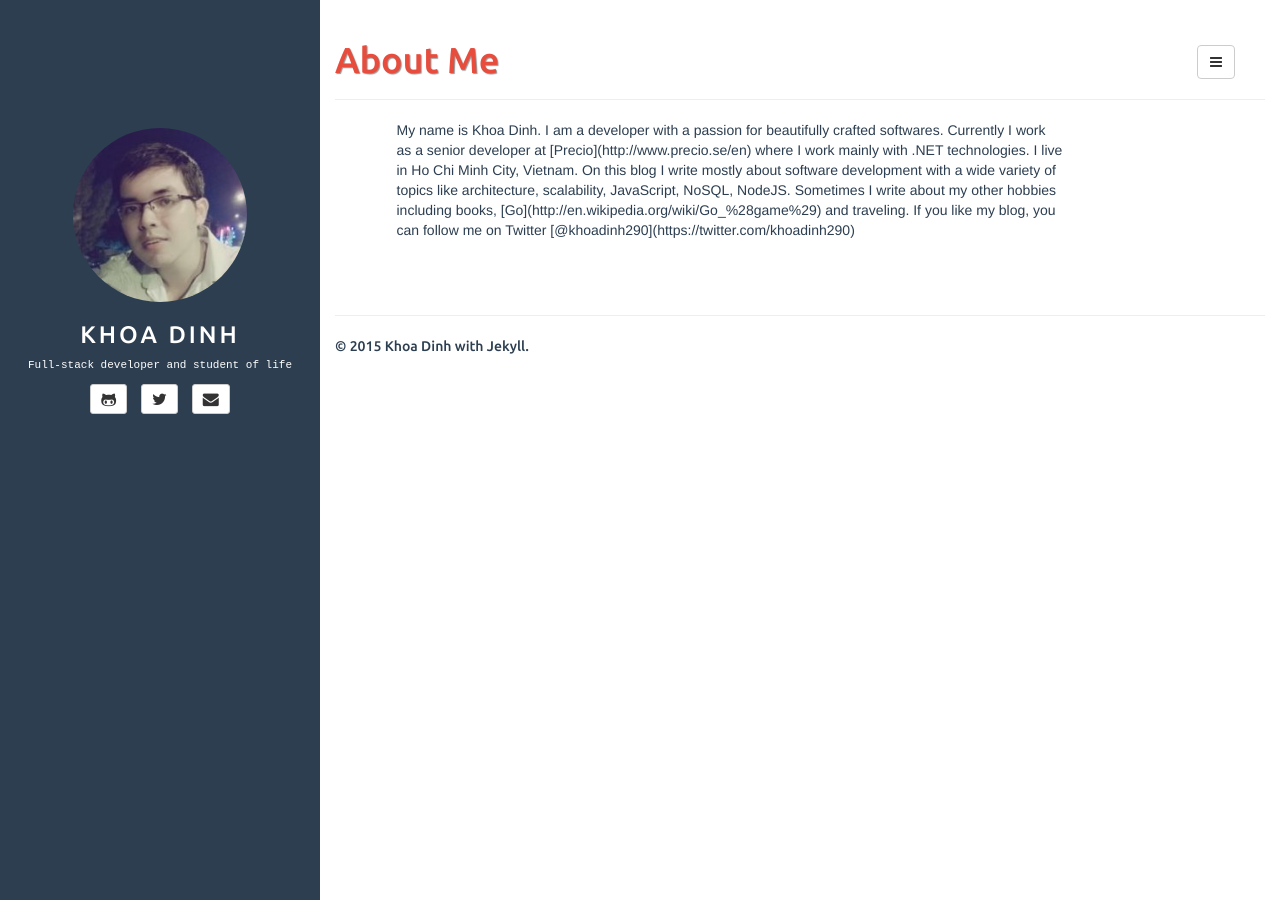
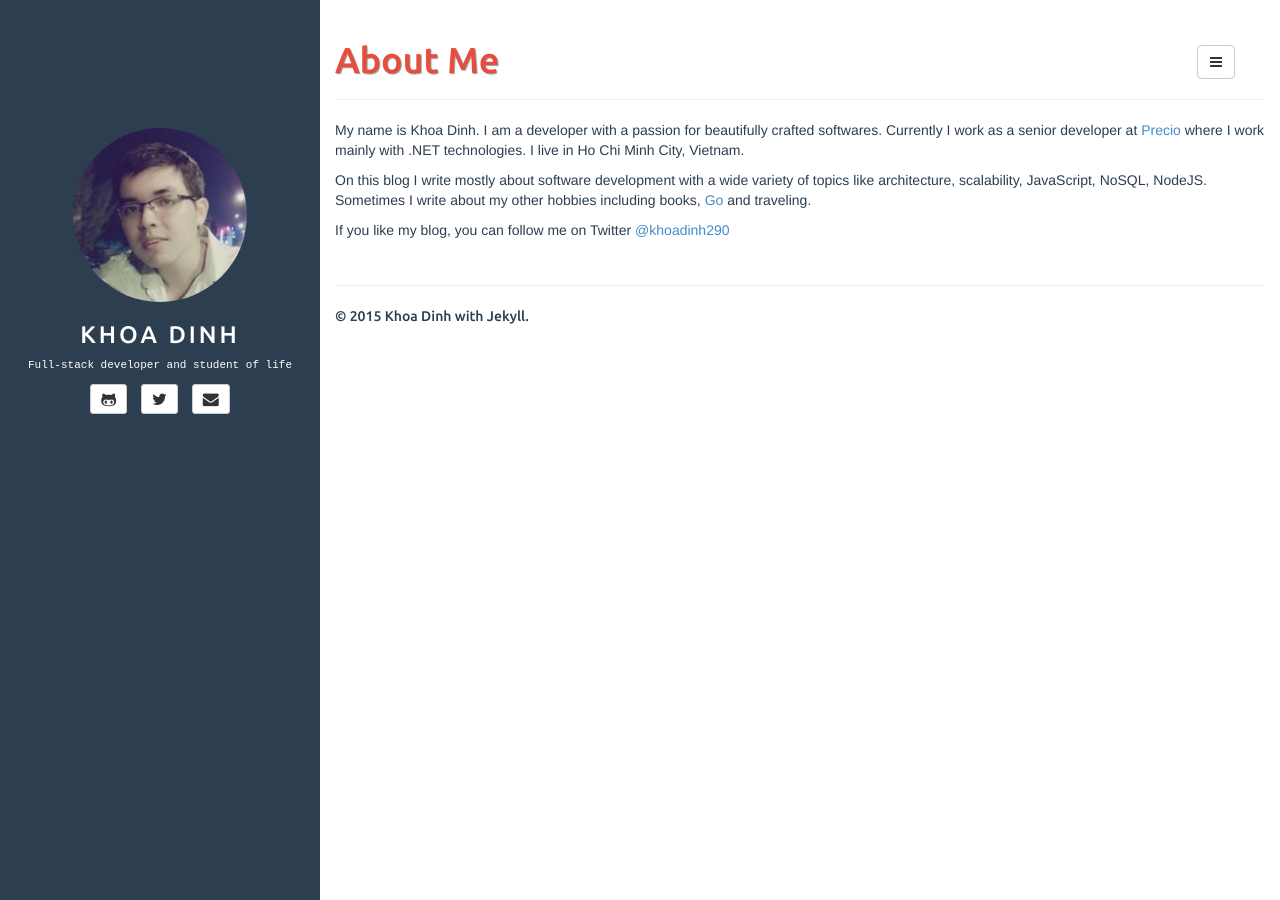
Before and after one commit to KhoaDinh/khoadinh.github.io, a Jekyll site: the page built from about.md, in a window 1280 px wide. Built offline with Jekyll 4.4.1, drawn with Linux system fonts in a browser that asks for light colours; comment, search, counter and statistics services are not loaded.

Commit message:
Update about page

```diff
--- a/about.md
+++ b/about.md
@@ -2,12 +2,9 @@
 layout: page
 title: About Me
 ---
-<article>
-<span class="col-sm-10">
-	My name is Khoa Dinh. I am a developer with a passion for beautifully crafted softwares. Currently I work as a senior developer at [Precio](http://www.precio.se/en) where I work mainly with .NET technologies. I live in Ho Chi Minh City, Vietnam.
 
-	On this blog I write mostly about software development with a wide variety of topics like architecture, scalability, JavaScript, NoSQL, NodeJS. Sometimes I write about my other hobbies including books, [Go](http://en.wikipedia.org/wiki/Go_%28game%29) and traveling.
+My name is Khoa Dinh. I am a developer with a passion for beautifully crafted softwares. Currently I work as a senior developer at [Precio](http://www.precio.se/en) where I work mainly with .NET technologies. I live in Ho Chi Minh City, Vietnam.
 
-	If you like my blog, you can follow me on Twitter [@khoadinh290](https://twitter.com/khoadinh290)
-</span>
-</article>
+On this blog I write mostly about software development with a wide variety of topics like architecture, scalability, JavaScript, NoSQL, NodeJS. Sometimes I write about my other hobbies including books, [Go](http://en.wikipedia.org/wiki/Go_%28game%29) and traveling.
+
+If you like my blog, you can follow me on Twitter [@khoadinh290](https://twitter.com/khoadinh290)
```
